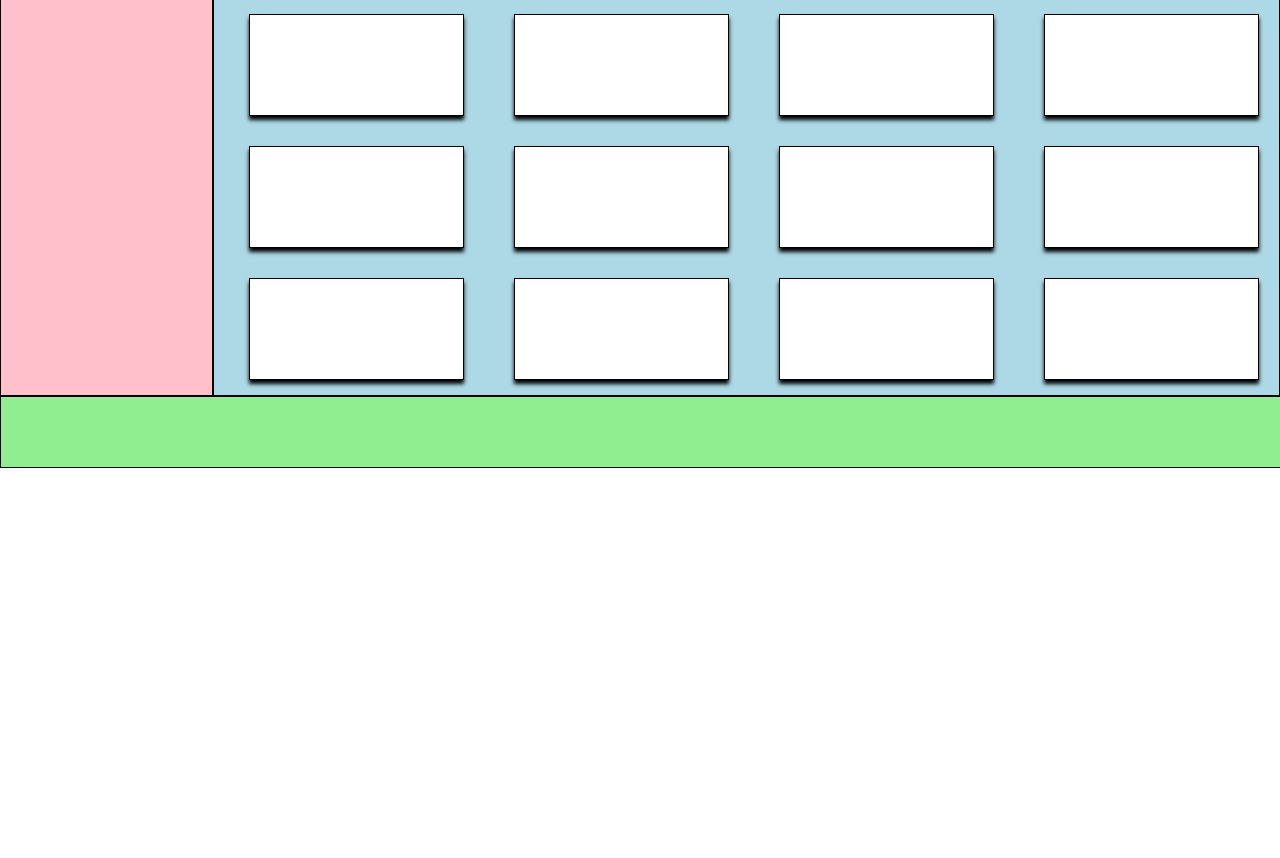
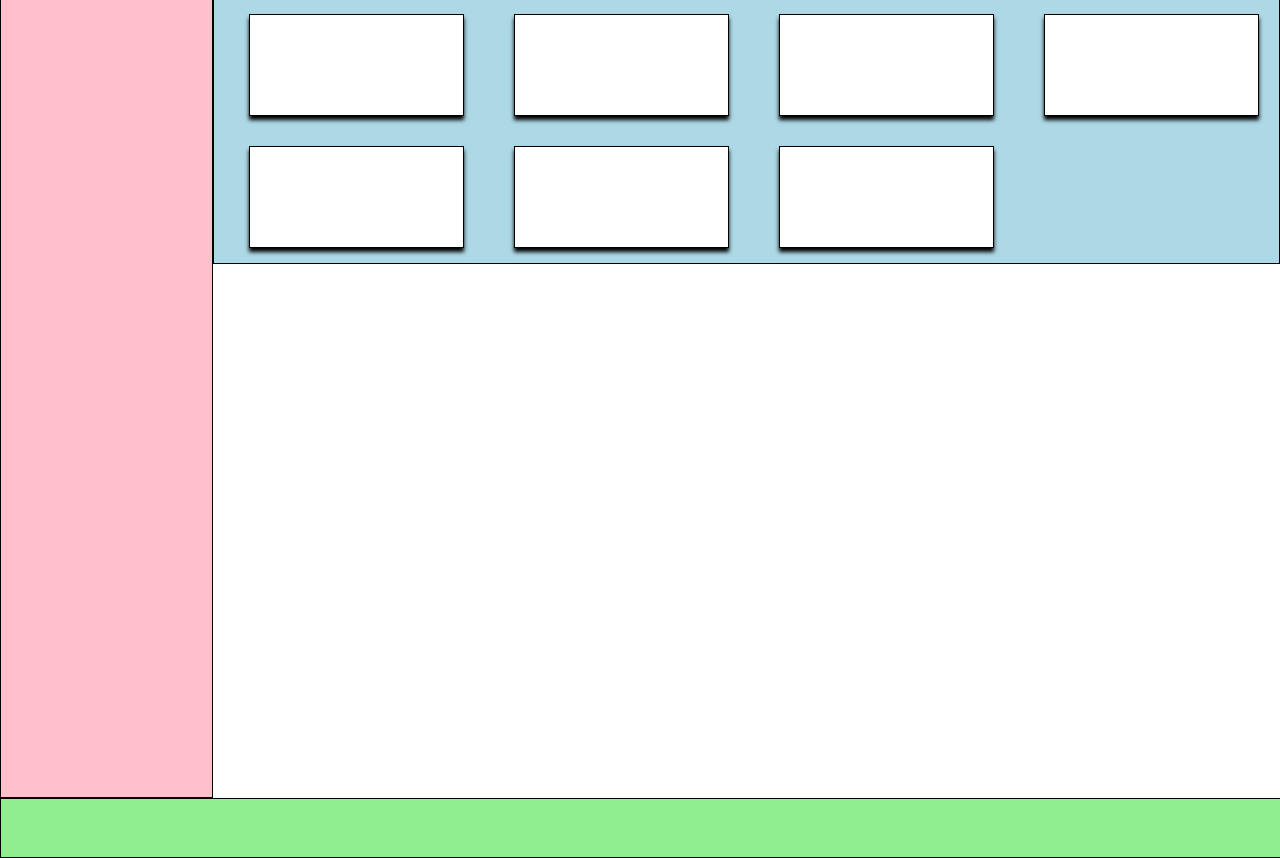
Before and after one commit to MigueValiente/TrabajoInterfaces, a plain HTML site: page paginas/index.html in a window 1280 px wide. Shown: the part 74-932 px from the top of the page. Before the commit the page ends 800 px from the top, so only its background shows below. Drawn offline with Linux system fonts and the light colour scheme.

Commit message:
footer al final de la pagina

```diff
--- a/css/style.css
+++ b/css/style.css
@@ -6,7 +6,6 @@ html {
 body {
     display: grid;
     grid-template-columns: repeat(12,1fr);
-
 }
 
 
@@ -55,6 +54,13 @@ nav {
     border-right: solid black 1px;
 }
 
+main{
+    display: grid;
+    grid-column: 1 / 13;
+    grid-template-columns: repeat(12,1fr);
+    min-height: 100vh;
+}
+
 /*ASIDE*/
 aside{
     grid-column: 1 / 3;
@@ -96,17 +102,17 @@ section{
 
 /*FOOTER*/
 footer{
+    width: 100%;
+    height: 60px;
+    display: grid;
     grid-column: 1 / 13;
+    grid-template-columns: repeat(12,1fr);
 }
 .footer {
-    height: 70px;
     background: lightgreen;
     border: black solid 1px;
     width:100%;
-    grid-template-columns: repeat(12,1fr);
-    /* position: fixed;
-    bottom: 0; */
-    display: grid;
+    grid-column: 1 / 13;
 }
 
 
--- a/paginas/index.html
+++ b/paginas/index.html
@@ -33,7 +33,7 @@
             </nav>
         </div>
     </header>
-
+    <main>
         <aside>
             <div class="aside">
 
@@ -49,14 +49,10 @@
                 <div class="elemento"></div>
                 <div class="elemento"></div>
                 <div class="elemento"></div>
-            <div class="elemento"></div>
-            <div class="elemento"></div>
-            <div class="elemento"></div>
-            <div class="elemento"></div>
-            <div class="elemento"></div>
+
             </div>
         </section>
-
+    </main>
     <footer>
         <div class="footer">
 
```
Lines whose indentation alone changed are shown as unchanged.
